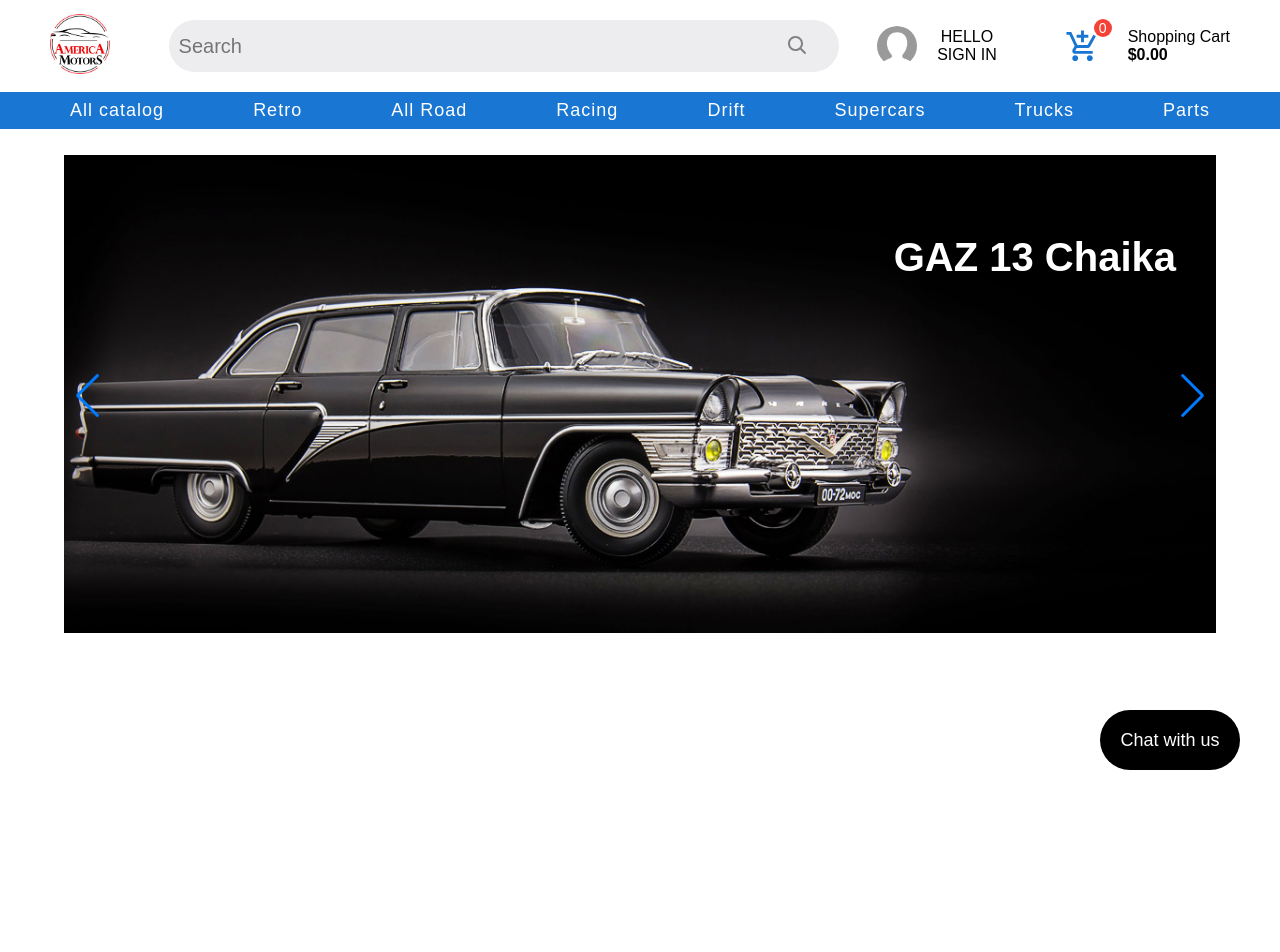
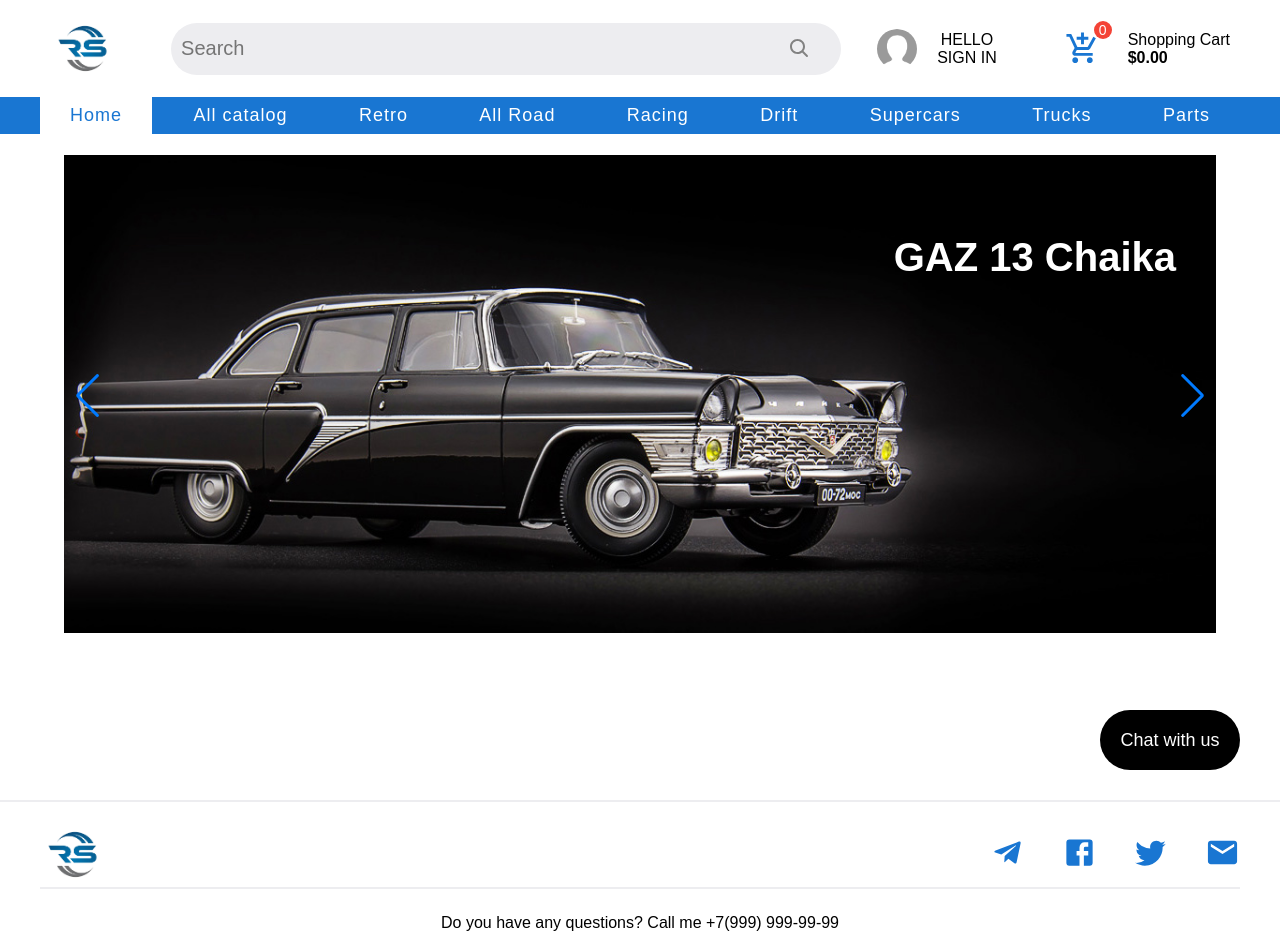
Before and after one commit to maxmajorov/online-store, a React (Create React App) app: page / in a window 1280 px wide. Shown: the top 952 px of the page. Before the commit the page ends 800 px from the top, so only its background shows below. Built offline with nearby package versions, Linux system fonts and the light colour scheme; no server answers.

Commit message:
add footer

```diff
--- a/src/app/App.tsx
+++ b/src/app/App.tsx
@@ -13,6 +13,7 @@
 import { MainPage } from "../components/mainPage/MainPage";
 import "./App.css";
 import Error404 from "../components/error404/Error404";
+import { Footer } from "../components/common/footer/Footer";
 
 export const App = () => {
   const [open, setOpen] = useState(false);
@@ -70,6 +71,7 @@
           />
         </Routes>
       </Container>
+      <Footer open={open} setOpen={setOpen} />
       {!open ? (
         <div className="chatIcon" onClick={() => setOpen(!open)}>
           Chat with us
--- /dev/null
+++ b/src/components/common/footer/Footer.module.scss
@@ -0,0 +1,55 @@
+@import '../../../styles/scss/variables.scss';
+
+.footerSection {
+  position: relative;
+  padding: 20px 0 ;
+  border-top: 2px solid $backgroundColorLightGray;
+  // background-color: $backgroundColorLightGray;
+
+
+  .container {
+    max-width: 1200px;
+    margin: 0 auto;
+    border-bottom: 2px solid $backgroundColorLightGray;
+
+    .content {
+      display: flex;
+      justify-content: space-between;
+      align-items: center;
+      flex-wrap: wrap;
+
+      .logo {
+        width: 65px;
+        height: 65px;
+
+      }
+
+      .social {
+        min-width: 250px;
+
+        & ul {
+          display: flex;
+          justify-content: space-between;
+          align-items: center;
+        }
+
+
+      .links {
+        &:hover {
+          transform: translate(2px, 2px);
+          border-radius: 50%;
+          color: $errorColor;
+          box-shadow: 0px 0px 20px 7px  $errorColor;
+          transition: ease-in-out 0.5s;
+        }
+}
+      }
+    }
+  }
+
+  .copyright {
+    display: flex;
+    justify-content: center;
+    padding: 25px 0;
+  }
+}
--- /dev/null
+++ b/src/components/common/footer/Footer.tsx
@@ -0,0 +1,69 @@
+import React from "react";
+import Logo from "../../../assets/img/logo.jpg";
+import { createTheme, ThemeProvider } from "@mui/material/styles";
+import TelegramIcon from "@mui/icons-material/Telegram";
+import FacebookIcon from "@mui/icons-material/Facebook";
+import TwitterIcon from "@mui/icons-material/Twitter";
+import EmailIcon from "@mui/icons-material/Email";
+import classes from "./Footer.module.scss";
+
+type FooterPropsType = {
+  open: boolean;
+  setOpen: (value: boolean) => void;
+};
+
+export const Footer: React.FC<FooterPropsType> = ({ open, setOpen }) => {
+  const theme = createTheme({
+    palette: {
+      primary: {
+        main: "#1976d2",
+      },
+    },
+  });
+
+  return (
+    <footer className={classes.footerSection}>
+      <div className={classes.container}>
+        <div className={classes.content}>
+          <div className={classes.logo}>
+            <img src={Logo} alt="logo" />
+          </div>
+          <ThemeProvider theme={theme}>
+            <div className={classes.social}>
+              <ul>
+                <li>
+                  <a href="" className={classes.links}>
+                    <TelegramIcon
+                      fontSize={"large"}
+                      color={"primary"}
+                      onClick={() => setOpen(!open)}
+                    />
+                  </a>
+                </li>
+                <li>
+                  <a href="" className={classes.links}>
+                    <FacebookIcon fontSize={"large"} color={"primary"} />
+                  </a>
+                </li>
+                <li>
+                  <a href="" className={classes.links}>
+                    <TwitterIcon fontSize={"large"} color={"primary"} />
+                  </a>
+                </li>
+
+                <li>
+                  <a href="" className={classes.links}>
+                    <EmailIcon fontSize={"large"} color={"primary"} />
+                  </a>
+                </li>
+              </ul>
+            </div>
+          </ThemeProvider>
+        </div>
+      </div>
+      <div className={classes.copyright}>
+        Do you have any questions? Call me +7(999) 999-99-99
+      </div>
+    </footer>
+  );
+};
--- a/src/components/common/header/Header.module.scss
+++ b/src/components/common/header/Header.module.scss
@@ -3,14 +3,13 @@
   justify-content: space-between;
   align-items: center;
   padding: 16px 50px;
-  // border-bottom: 1px solid  #787885;
   background-color: white;
 
   .headerLogo {
     display: flex;
     align-items: center;
-    width: 60px;
-    height: 60px;
+    width: 65px;
+    height: 65px;
   }
 
   .searchField {
--- a/src/components/common/header/Header.tsx
+++ b/src/components/common/header/Header.tsx
@@ -1,5 +1,5 @@
 import React, { useState } from "react";
-import Logo from "../../../assets/img/log.png";
+import Logo from "../../../assets/img/logo.jpg";
 import defaultAva from "../../../assets/img/def-image.png";
 import { SearchInput } from "../search-input/SearchInput";
 import { LinearProgress } from "@mui/material";
@@ -36,9 +36,7 @@
     <header style={{ position: "fixed", width: "100%", zIndex: 100 }}>
       <div className={classes.header}>
         <div className={classes.headerLogo}>
-          <div>
-            <img src={Logo} className={classes.logo} alt="logo" />
-          </div>
+          <img src={Logo} className={classes.logo} alt="logo" />
         </div>
         <div className={classes.searchField}>
           <SearchInput
--- a/src/components/common/menu/Menu.tsx
+++ b/src/components/common/menu/Menu.tsx
@@ -12,6 +12,7 @@
             const [link, route] = el.split("/");
             return (
               <NavLink
+                key={ind}
                 to={route}
                 state={link}
                 className={({ isActive }) =>
--- /dev/null
+++ b/src/components/footer/Footer.module.scss
@@ -0,0 +1,56 @@
+@import '../../styles/scss/variables.scss';
+
+.footerSection {
+  position: relative;
+  padding: 60px 0 0 0;
+  background-color: $primaryColor;
+
+
+  .container {
+    max-width: 1200px;
+    margin: 0 auto;
+    border-bottom: 1px solid #505050;
+
+    .content {
+      display: flex;
+      justify-content: space-between;
+      align-items: center;
+      flex-wrap: wrap;
+
+      .logo {
+
+
+        .logoStyle {
+          font-size: 36px;
+        }
+      }
+
+      .social {
+        width: 250px;
+
+        & ul {
+          display: flex;
+          justify-content: space-between;
+          align-items: center;
+        }
+
+
+      .links {
+        &:hover {
+          transform: translate(2px, 2px);
+          border-radius: 50%;
+          color: green;
+          box-shadow: 0px 0px 20px 7px green;
+          transition: ease-in-out 0.5s;
+        }
+}
+      }
+    }
+  }
+
+  .copyright {
+    display: flex;
+    justify-content: center;
+    padding: 25px 0;
+  }
+}
--- a/src/components/onlineStore/OnlineStore.module.scss
+++ b/src/components/onlineStore/OnlineStore.module.scss
@@ -6,11 +6,12 @@
     display: grid;
     grid-template-columns: repeat(4, auto);
     justify-content: space-between;
-    grid-row-gap: 15px;
+    grid-row-gap: 20px;
     grid-column-gap: 15px;
     margin-top: 25px;
 
     .item {
+      position: relative;
       display: flex;
       flex-direction: column;
       justify-content: flex-start;
@@ -31,6 +32,9 @@
       }
 
       &_price {
+        position: absolute;
+        bottom: 60px;
+        right: 20px;
         margin: 8px 0;
         font-size: 20px;
         font-weight: 700;
@@ -58,11 +62,10 @@
 
       &_image {
         width: 220px;
-        height: 130px;
+        height: 145px;
 
         &>img {
           width: 220px;
-          // height: 130px;
         }
 
       }
@@ -78,12 +81,14 @@
         font-weight: 500;
         color: white;
         background-color: #1976d2;
-        margin-top: 10px;
+        margin-top: 25px;
       }
     }
 
+
     .item:hover .item_controls {
       display: flex;
+
     }
   }
 }
--- a/src/components/onlineStore/OnlineStore.tsx
+++ b/src/components/onlineStore/OnlineStore.tsx
@@ -12,7 +12,11 @@
 import { setOrdersToCartAC } from "../../store/reducers/cart-reducer";
 
 export const OnlineStore: React.FC = React.memo(() => {
-  const { state } = useLocation();
+  interface LocationState {
+    state: string;
+  }
+  const location = useLocation();
+  const link = location.state as LocationState;
 
   const dispatch = useAppDispatch();
 
@@ -33,7 +37,7 @@
 
   return (
     <div className={classes.wrapper}>
-      <h3>{state}</h3>
+      <h3>{link}</h3>
 
       <div className={classes.productsList}>
         {products &&
--- a/src/const.ts
+++ b/src/const.ts
@@ -1,4 +1,5 @@
 export enum menuItems {
+  "Home" = "Home/",
   "All" = "All catalog/catalog",
   "Retro" = "Retro/retro-cars",
   "All Road" = "All Road/all-road-cars",
--- a/src/styles/scss/variables.scss
+++ b/src/styles/scss/variables.scss
@@ -3,7 +3,7 @@
 $primaryColor: #1976d2;
 $backgroundColorDark: #242426;
 $backgroundColorLightGray: #EDEDF0;
-$errorColor: #ff0066;
+$errorColor: #ff00c8;
 
 // ==== TEXT ====
 
```
Also changed, not shown: src/assets/img/log.png (deleted), src/assets/img/logo.jpg (added).
